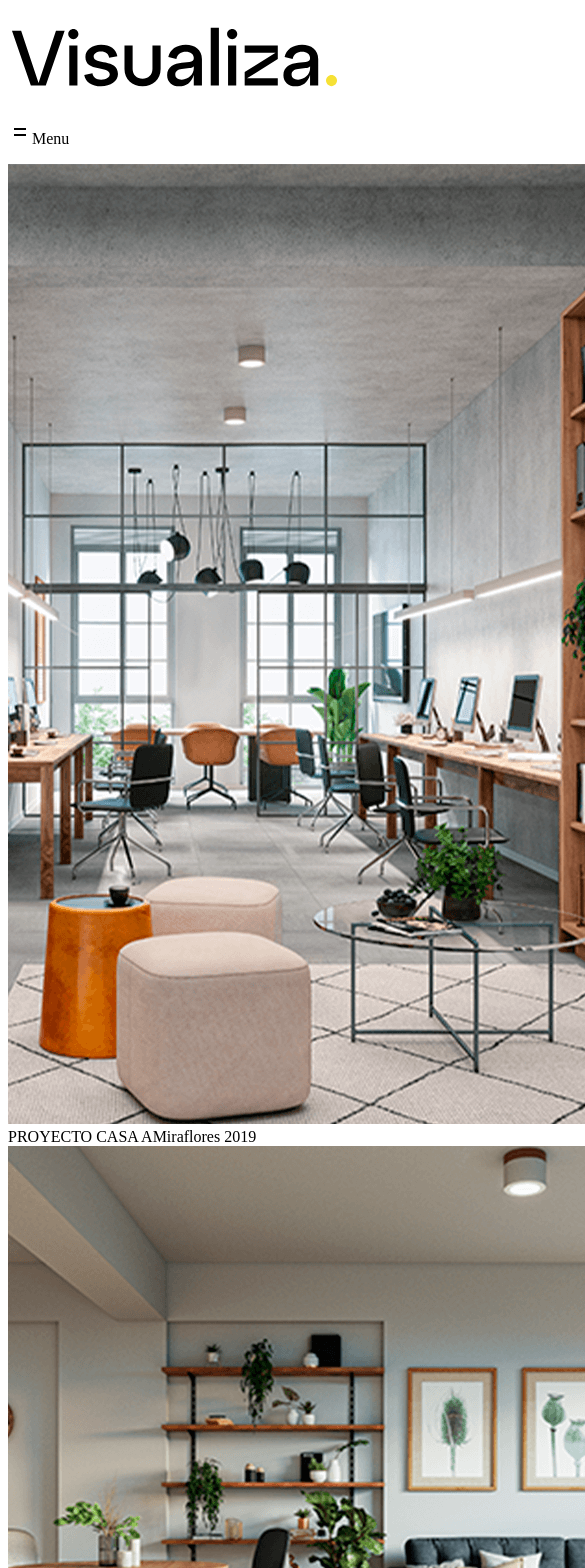
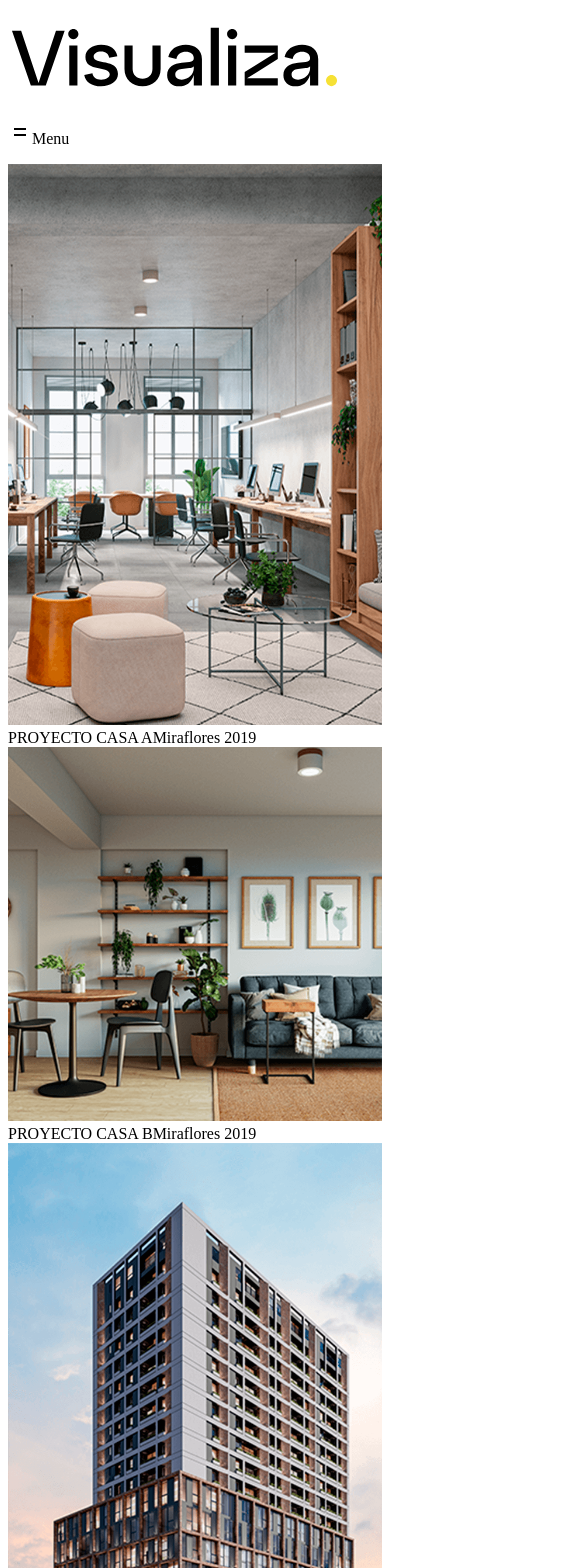
Before and after one commit to yandre13/grid, a Next.js app: page /portafolio in a window 390 px wide. Shown: the top 1568 px of the page, 585 px wide, since content can reach past the window. Built offline with nearby package versions, Linux system fonts and the light colour scheme.

Commit message:
updated components

```diff
--- a/package.json
+++ b/package.json
@@ -10,9 +10,9 @@
   "dependencies": {
     "classnames": "^2.3.1",
     "framer-motion": "^4.1.16",
-    "next": "10.2.0",
-    "react": "17.0.2",
-    "react-dom": "17.0.2",
+    "next": "^11.0.1",
+    "react": "^17.0.2",
+    "react-dom": "^17.0.2",
     "splide-nextjs": "^2.4.23"
   },
   "devDependencies": {
--- a/pages/portafolio.js
+++ b/pages/portafolio.js
@@ -1,13 +1,19 @@
 import Head from 'next/head'
-import Image from 'next/image'
+import {useRouter} from 'next/router'
+import {AnimateSharedLayout, AnimatePresence} from 'framer-motion'
+
 import Grid from 'components/Grid'
 import Navbar from 'components/Navbar'
 import Footer from 'components/Footer'
-import CardPortfolio from 'components/Card/CardPortfolio'
+import ListPortfolio from 'components/List/ListPortfolio'
+import Item from 'components/List/Item'
 
 export default function Home() {
+	const {
+		query: {projectId},
+	} = useRouter()
 	return (
-		<>
+		<AnimateSharedLayout type="crossfade">
 			<Head>
 				<title>Create Next App</title>
 				<meta name="description" content="Generated by create next app" />
@@ -18,89 +24,14 @@ export default function Home() {
 				<div className="relative h-full w-full md:w-[85%] lg:w-[87%] xl:w-[90%]">
 					<Grid />
 					<div className="flex flex-wrap">
-						<CardPortfolio
-							classnames="w-[75%] ml-[12.5%] mt-[12.5%]
-					md:w-[39.96%] md:ml-[6.66%] md:mt-[6.66%]
-					lg:w-[27.24%] lg:ml-[4.54%] lg:mt-[4.54%]
-					xl:w-[20.688%] xl:ml-[3.448%] xl:mt-[3.448%]"
-							aspectRatio="ar4x6"
-							image="/img/img_grid_1.png"
-							title={['PROYECTO CASA A', 'Miraflores 2019']}
-						/>
-
-						<CardPortfolio
-							classnames="w-[75%] ml-[12.5%] mt-[12.5%]
-							md:w-[39.96%] md:ml-[6.66%] md:mt-[13.32%]
-							lg:w-[27.24%] lg:ml-[4.54%] lg:mt-[9.08%]
-							xl:w-[20.688%] xl:ml-[3.448%] xl:mt-[6.896%]"
-							aspectRatio="ar3x3"
-							image="/img/img_grid_2.png"
-							title={['PROYECTO CASA B', 'Miraflores 2019']}
-						/>
-
-						<CardPortfolio
-							classnames="w-[75%] ml-[12.5%] mt-[12.5%]
-							md:w-[39.96%] md:ml-[6.66%] md:mt-[6.66%]
-							lg:w-[27.24%] lg:ml-[4.54%] lg:mt-[13.62%]
-							xl:w-[20.688%] xl:ml-[3.448%] xl:mt-[10.344%]"
-							aspectRatio="ar4x6"
-							image="/img/img_grid_3.png"
-							title={['PROYECTO CASA C', 'Miraflores 2019']}
-						/>
-
-						<CardPortfolio
-							classnames="w-[75%] ml-[12.5%] mt-[12.5%]
-							md:w-[39.96%] md:ml-[6.66%] md:mt-[6.66%]
-							lg:w-[27.24%] lg:ml-[4.54%] lg:mt-[4.54%]
-							xl:w-[20.688%] xl:ml-[3.448%] xl:mt-[6.896%]"
-							aspectRatio="ar4x6"
-							image="/img/img_grid_4.png"
-							title={['PROYECTO CASA D', 'Miraflores 2019']}
-						/>
-
-						<CardPortfolio
-							classnames="w-[75%] ml-[12.5%] mt-[12.5%]
-							md:w-[39.96%] md:ml-[6.66%] md:mt-[6.66%]
-							lg:w-[27.24%] lg:ml-[4.54%] lg:mt-[-13.62%]
-							xl:w-[20.688%] xl:ml-[3.448%] xl:mt-[-3.448%]"
-							aspectRatio="ar3x3"
-							image="/img/img_grid_5.png"
-							title={['PROYECTO CASA E', 'Miraflores 2019']}
-						/>
-
-						<CardPortfolio
-							classnames="w-[75%] ml-[12.5%] mt-[12.5%]
-							md:w-[39.96%] md:ml-[6.66%] md:mt-[6.66%]
-							lg:w-[27.24%] lg:ml-[4.54%] lg:mt-[4.54%]
-							xl:w-[20.688%] xl:ml-[3.448%] xl:mt-[-10.344%]"
-							aspectRatio="ar4x6"
-							image="/img/img_grid_6.png"
-							title={['PROYECTO CASA F', 'Miraflores 2019']}
-						/>
-
-						<CardPortfolio
-							classnames="w-[75%] ml-[12.5%] mt-[12.5%] mb-0
-							md:w-[39.96%] md:ml-[6.66%] md:mt-0
-							lg:w-[27.24%] lg:ml-[4.54%] lg:mt-[4.54%]
-							xl:w-[20.688%] xl:ml-[3.448%] xl:mt-[3.448%] xl:mb-[3.448%]"
-							aspectRatio="ar3x3"
-							image="/img/img_grid_7.png"
-							title={['PROYECTO CASA G', 'Miraflores 2019']}
-						/>
-
-						<CardPortfolio
-							classnames="w-[75%] ml-[12.5%] mt-[12.5%] mb-[12.5%]
-							md:w-[39.96%] md:ml-[6.66%] md:my-[6.66%]
-							lg:w-[27.24%] lg:ml-[4.54%] lg:mt-[-13.62%] lg:mb-[4.54%]
-							xl:w-[20.688%] xl:ml-[3.448%] xl:mt-0 xl:mb-[3.448%]"
-							aspectRatio="ar3x3 lg:ar4x6 xl:ar3x3"
-							image="/img/img_grid_8.png"
-							title={['PROYECTO CASA H', 'Miraflores 2019']}
-						/>
+						<ListPortfolio selectedId={projectId} />
+						<AnimatePresence>
+							{projectId && <Item id={projectId} key="item" />}
+						</AnimatePresence>
 					</div>
 					<Footer />
 				</div>
 			</main>
-		</>
+		</AnimateSharedLayout>
 	)
 }
--- a/src/components/Card/CardHome.js
+++ b/src/components/Card/CardHome.js
@@ -25,7 +25,7 @@ export default function CardHome({
 						'pb-[16.66%] md:w-[22.22%] md:bottom-0 md:right-[-22.22%] md:pb-[22.22%] xl:w-[25%] xl:right-[-25%] xl:pb-[25%]',
 					)}
 				>
-					<div className="absolute h-full w-full text-left flex justify-center items-center text-white flex-col">
+					<div className="absolute h-full w-full text-center md:text-left flex justify-center items-center text-white flex-col">
 						<span
 							className="w-[90%] text-xs sm:text-base md:text-sm font-sec"
 							dangerouslySetInnerHTML={{__html: title[0]}}
--- a/src/components/Card/CardPortfolio.js
+++ b/src/components/Card/CardPortfolio.js
@@ -1,29 +1,48 @@
 import React from 'react'
+import Image from 'next/image'
+import {useRouter} from 'next/router'
+import {motion} from 'framer-motion'
 import cn from 'classnames'
 
-export default function CardPortfolio({classnames, aspectRatio, image, title}) {
+export default function CardPortfolio({
+	id,
+	classnames,
+	aspectRatio,
+	image,
+	title,
+}) {
+	const router = useRouter()
 	const [isHover, setIsHover] = React.useState(false)
+
+	const handleClick = e => {
+		e.preventDefault()
+		router.push(`?projectId=${id}`, undefined, {shallow: true})
+	}
 	return (
 		<div className={classnames}>
-			<div className={cn('w-full h-0 overflow-hidden relative', aspectRatio)}>
-				<a href="#">
-					<img
+			<motion.div
+				className={cn('w-full h-0 overflow-hidden relative', aspectRatio)}
+				layoutId={`card-${id}`}
+			>
+				<a role="button" onClick={handleClick}>
+					<Image
 						src={image}
 						className={cn(
 							'w-full h-full absolute top-0 left-0 object-cover',
-							isHover && 'filter grayscale contrast-600',
+							isHover && '!filter !grayscale contrast-600 z-0',
 						)}
 						onMouseEnter={() => setIsHover(true)}
 						onMouseLeave={() => setIsHover(false)}
 						onTouchStart={() => setIsHover(true)}
 						onTouchEnd={() => setIsHover(false)}
 						alt=""
+						placeholder="blur"
 					/>
 				</a>
 				<div
 					className={cn(
 						isHover ? 'block' : 'hidden',
-						'absolute w-full h-full bg-white bg-opacity-60 pointer-events-none',
+						'absolute w-full h-full bg-white bg-opacity-60 pointer-events-none top-0',
 					)}
 				>
 					<div className="absolute h-full w-full flex justify-center items-center text-center flex-col">
@@ -37,7 +56,7 @@ export default function CardPortfolio({classnames, aspectRatio, image, title}) {
 						></span>
 					</div>
 				</div>
-			</div>
+			</motion.div>
 		</div>
 	)
 }
--- /dev/null
+++ b/src/components/List/Item.js
@@ -0,0 +1,47 @@
+import React from 'react'
+import {motion} from 'framer-motion'
+import Link from 'next/link'
+import Image from 'next/image'
+
+import image1 from '../../../public/img/img_grid_1.png'
+function Item({id}) {
+	return (
+		<>
+			<motion.div
+				initial={{opacity: 0}}
+				animate={{opacity: 1}}
+				exit={{opacity: 0, transition: {duration: 0.15}}}
+				transition={{duration: 0.2, delay: 0.15}}
+				style={{pointerEvents: 'auto'}}
+				className="overlay"
+			>
+				<Link href="/portafolio" scroll={false}>
+					<a></a>
+				</Link>
+			</motion.div>
+
+			<div
+				className="absolute z-10 w-[75%] ml-[12.5%] mt-[12.5%]
+					md:w-[39.96%] md:ml-[6.66%] md:mt-[6.66%]
+					lg:w-[27.24%] lg:ml-[9.08%] lg:mt-[4.54%]
+					xl:w-[20.688%] xl:ml-[6.896%] xl:mt-[3.448%]"
+			>
+				<motion.div
+					className="w-full h-0 overflow-hidden relative ar4x6"
+					layoutId={`card-${id}`}
+				>
+					<a role="button">
+						<Image
+							src={image1}
+							className="w-full h-full absolute top-0 left-0 object-cover"
+							alt=""
+							placeholder="blur"
+						/>
+					</a>
+				</motion.div>
+			</div>
+		</>
+	)
+}
+
+export default Item
--- /dev/null
+++ b/src/components/List/ListPortfolio.js
@@ -0,0 +1,113 @@
+import React from 'react'
+import CardPortfolio from 'components/Card/CardPortfolio'
+
+import image1 from '../../../public/img/img_grid_1.png'
+import image2 from '../../../public/img/img_grid_2.png'
+import image3 from '../../../public/img/img_grid_3.png'
+import image4 from '../../../public/img/img_grid_4.png'
+import image5 from '../../../public/img/img_grid_5.png'
+import image6 from '../../../public/img/img_grid_6.png'
+import image7 from '../../../public/img/img_grid_7.png'
+import image8 from '../../../public/img/img_grid_8.png'
+
+export default function ListPortfolio({selectedId}) {
+	return (
+		<>
+			<CardPortfolio
+				id={1}
+				classnames="w-[75%] ml-[12.5%] mt-[12.5%]
+					md:w-[39.96%] md:ml-[6.66%] md:mt-[6.66%]
+					lg:w-[27.24%] lg:ml-[4.54%] lg:mt-[4.54%]
+					xl:w-[20.688%] xl:ml-[3.448%] xl:mt-[3.448%]"
+				aspectRatio="ar4x6"
+				image={image1}
+				title={['PROYECTO CASA A', 'Miraflores 2019']}
+				isSelected={1 === selectedId}
+			/>
+
+			<CardPortfolio
+				id={2}
+				classnames="w-[75%] ml-[12.5%] mt-[12.5%]
+							md:w-[39.96%] md:ml-[6.66%] md:mt-[13.32%]
+							lg:w-[27.24%] lg:ml-[4.54%] lg:mt-[9.08%]
+							xl:w-[20.688%] xl:ml-[3.448%] xl:mt-[6.896%]"
+				aspectRatio="ar3x3"
+				image={image2}
+				title={['PROYECTO CASA B', 'Miraflores 2019']}
+				isSelected={2 === selectedId}
+			/>
+
+			<CardPortfolio
+				id={3}
+				classnames="w-[75%] ml-[12.5%] mt-[12.5%]
+							md:w-[39.96%] md:ml-[6.66%] md:mt-[6.66%]
+							lg:w-[27.24%] lg:ml-[4.54%] lg:mt-[13.62%]
+							xl:w-[20.688%] xl:ml-[3.448%] xl:mt-[10.344%]"
+				aspectRatio="ar4x6"
+				image={image3}
+				title={['PROYECTO CASA C', 'Miraflores 2019']}
+				isSelected={3 === selectedId}
+			/>
+
+			<CardPortfolio
+				id={4}
+				classnames="w-[75%] ml-[12.5%] mt-[12.5%]
+							md:w-[39.96%] md:ml-[6.66%] md:mt-[6.66%]
+							lg:w-[27.24%] lg:ml-[4.54%] lg:mt-[4.54%]
+							xl:w-[20.688%] xl:ml-[3.448%] xl:mt-[6.896%]"
+				aspectRatio="ar4x6"
+				image={image4}
+				title={['PROYECTO CASA D', 'Miraflores 2019']}
+				isSelected={4 === selectedId}
+			/>
+
+			<CardPortfolio
+				id={5}
+				classnames="w-[75%] ml-[12.5%] mt-[12.5%]
+							md:w-[39.96%] md:ml-[6.66%] md:mt-[6.66%]
+							lg:w-[27.24%] lg:ml-[4.54%] lg:mt-[-13.62%]
+							xl:w-[20.688%] xl:ml-[3.448%] xl:mt-[-3.448%]"
+				aspectRatio="ar3x3"
+				image={image5}
+				title={['PROYECTO CASA E', 'Miraflores 2019']}
+				isSelected={5 === selectedId}
+			/>
+
+			<CardPortfolio
+				id={6}
+				classnames="w-[75%] ml-[12.5%] mt-[12.5%]
+							md:w-[39.96%] md:ml-[6.66%] md:mt-[6.66%]
+							lg:w-[27.24%] lg:ml-[4.54%] lg:mt-[4.54%]
+							xl:w-[20.688%] xl:ml-[3.448%] xl:mt-[-10.344%]"
+				aspectRatio="ar4x6"
+				image={image6}
+				title={['PROYECTO CASA F', 'Miraflores 2019']}
+				isSelected={6 === selectedId}
+			/>
+
+			<CardPortfolio
+				id={7}
+				classnames="w-[75%] ml-[12.5%] mt-[12.5%] mb-0
+							md:w-[39.96%] md:ml-[6.66%] md:mt-0
+							lg:w-[27.24%] lg:ml-[4.54%] lg:mt-[4.54%]
+							xl:w-[20.688%] xl:ml-[3.448%] xl:mt-[3.448%] xl:mb-[3.448%]"
+				aspectRatio="ar3x3"
+				image={image7}
+				title={['PROYECTO CASA G', 'Miraflores 2019']}
+				isSelected={7 === selectedId}
+			/>
+
+			<CardPortfolio
+				id={8}
+				classnames="w-[75%] ml-[12.5%] mt-[12.5%] mb-[12.5%]
+							md:w-[39.96%] md:ml-[6.66%] md:my-[6.66%]
+							lg:w-[27.24%] lg:ml-[4.54%] lg:mt-[-13.62%] lg:mb-[4.54%]
+							xl:w-[20.688%] xl:ml-[3.448%] xl:mt-0 xl:mb-[3.448%]"
+				aspectRatio="ar3x3"
+				image={image8}
+				title={['PROYECTO CASA H', 'Miraflores 2019']}
+				isSelected={8 === selectedId}
+			/>
+		</>
+	)
+}
--- a/styles/globals.css
+++ b/styles/globals.css
@@ -13,16 +13,16 @@ body {
 }
 
 :root {
-    --grid-color: rgba(0, 0, 0, .3);
+	--grid-color: rgba(0, 0, 0, 0.3);
 }
-  .font-main{
+.font-main {
 	font-family: 'DM Sans', sans-serif;
 }
-  .font-sec{
+.font-sec {
 	font-family: 'Trirong', serif;
 	font-style: italic;
 }
-  .font-third{
+.font-third {
 	font-family: serif;
 }
 @layer utilities {
@@ -44,7 +44,7 @@ body {
 	}
 
 	@variants responsive {
-        .clear-trs{
+		.clear-trs {
 			transform: none !important;
 		}
 
@@ -68,7 +68,6 @@ body {
 		.ar3x3 {
 			padding-bottom: 100%;
 		}
-
 
 		.md-box-y {
 			padding-left: 6.66%;
@@ -114,7 +113,6 @@ body {
 	pointer-events: none;
 }
 
-
 .line-left {
 	position: absolute;
 	width: 1%;
@@ -151,3 +149,27 @@ body {
 	transform: scale(1) !important;
 	background: #fff !important;
 }
+
+.overlay {
+	z-index: 1;
+	position: fixed;
+	background: rgba(255, 255, 255, 0.6);
+	will-change: opacity;
+	top: 0;
+	bottom: 0;
+	left: 50%;
+	transform: translateX(-50%);
+	width: 100%;
+	max-width: 100vw;
+}
+
+.overlay a {
+	display: block;
+	position: fixed;
+	top: 0;
+	bottom: 0;
+	width: 100vw;
+	left: 50%;
+
+	transform: translateX(-50%);
+}
```
Also changed, not shown: src/components/Navbar/index.js (+10 -14 lines), 1 other file (tests, documents, lock files or other folders). Lines whose indentation alone changed are shown as unchanged.
